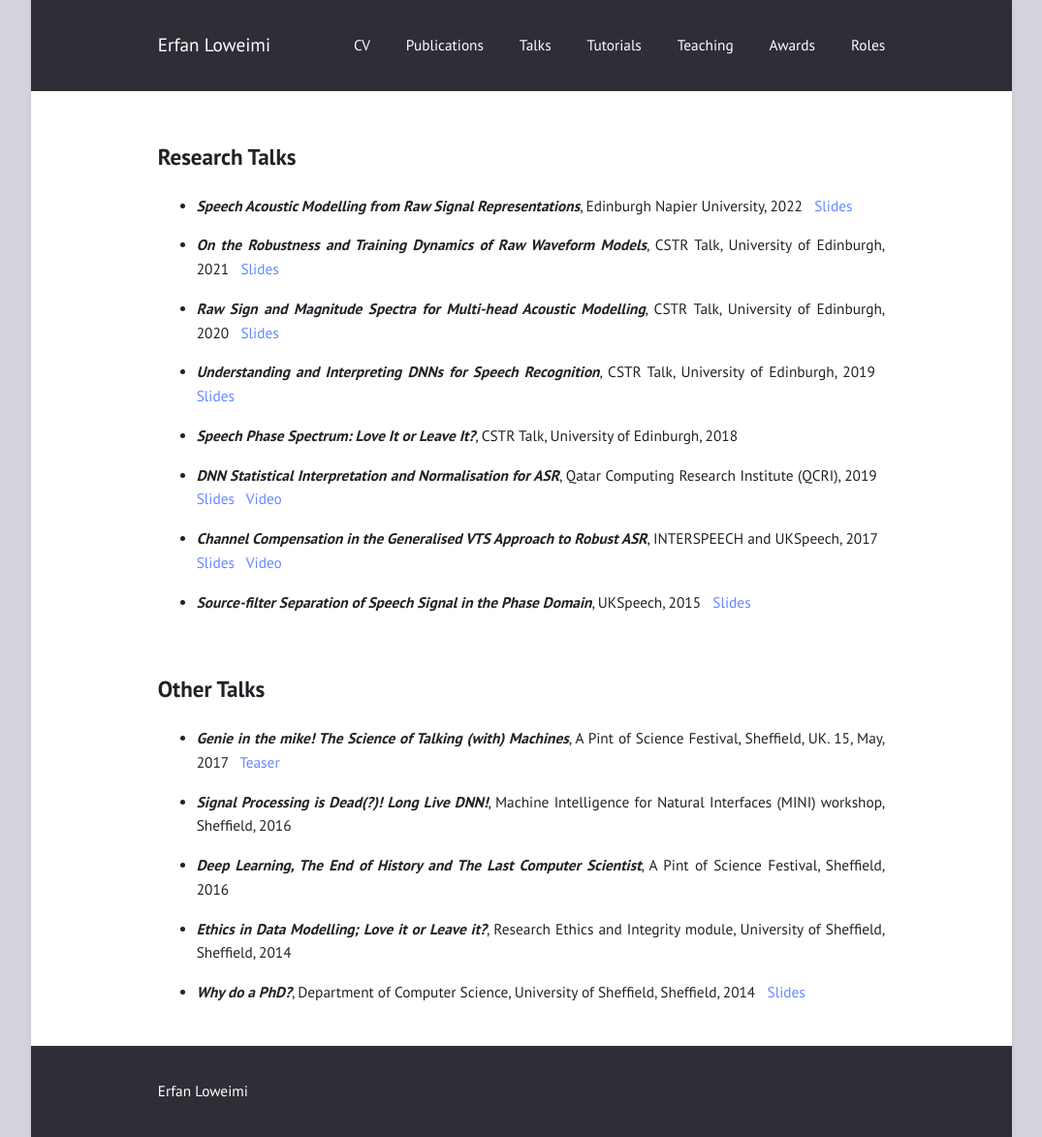
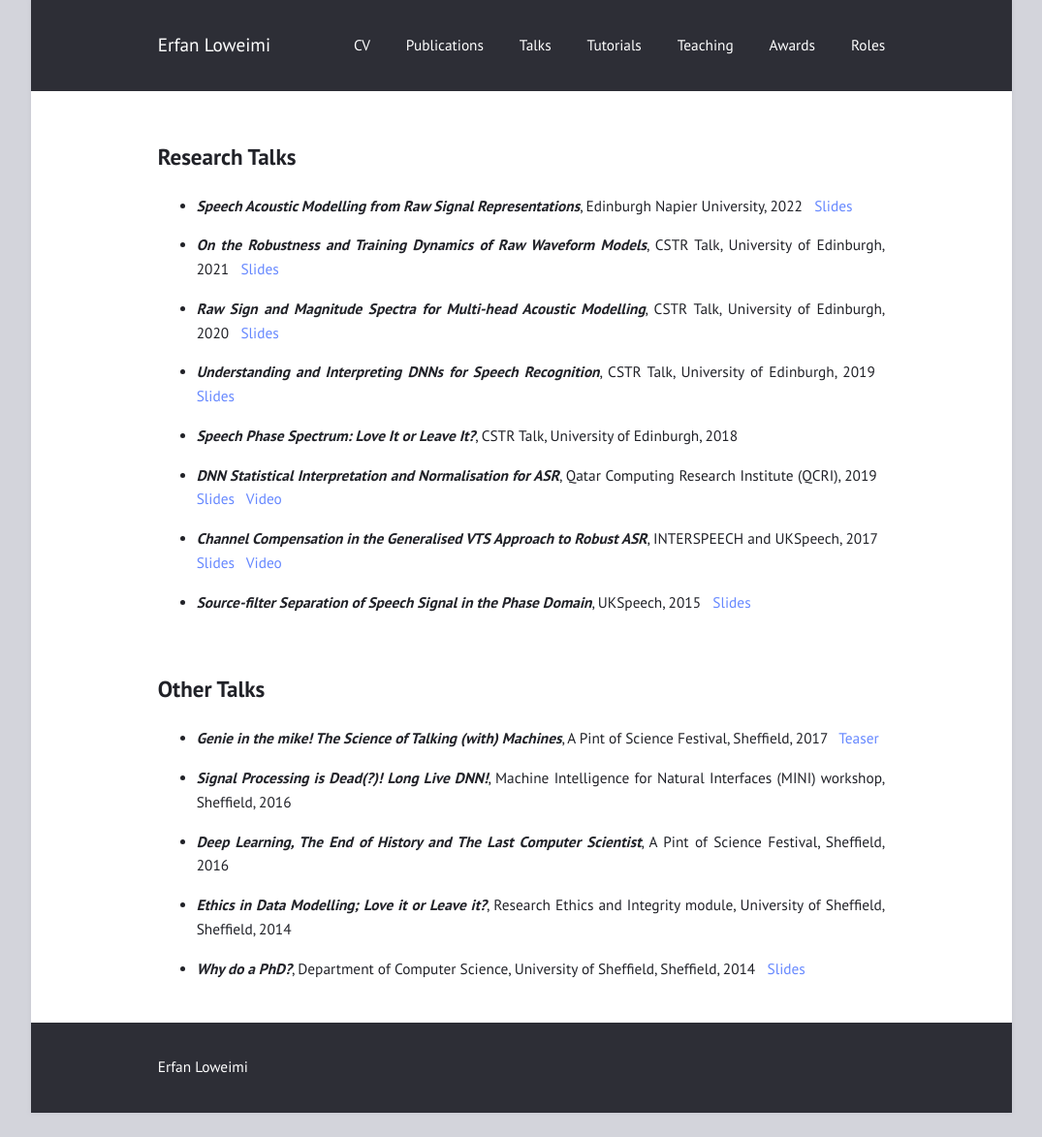
Before and after one commit to eloweimi/eloweimi.github.io, a Jekyll site: the page built from talks.md, in a window 1280 px wide. Shown: the whole page at 97% size, without its empty margins (102-1177 px from the left). Built offline with Jekyll 4.4.1, drawn with Linux system fonts in a browser that asks for light colours; after the commit the page ends 1148 px from its top, so only the background shows below that.

Commit message:
Update talks.md

```diff
--- a/talks.md
+++ b/talks.md
@@ -24,7 +24,7 @@ title: ""
 <br>
 
 ## Other Talks ##
-* ***Genie in the mike! The Science of Talking (with) Machines***, A Pint of Science Festival, Sheffield, UK. 15, May, 2017 &nbsp; [Teaser](https://www.youtube.com/watch?v=Ta4xGpuFbGI&list=PL63P9-KNTDSwOtKRosM-oXJXUGTtweljS&index=7)
+* ***Genie in the mike! The Science of Talking (with) Machines***, A Pint of Science Festival, Sheffield, 2017 &nbsp; [Teaser](https://www.youtube.com/watch?v=Ta4xGpuFbGI&list=PL63P9-KNTDSwOtKRosM-oXJXUGTtweljS&index=7)
 
 * ***Signal Processing is Dead(?)! Long Live DNN!***, Machine Intelligence for Natural Interfaces (MINI) workshop, Sheffield, 2016
 
```
